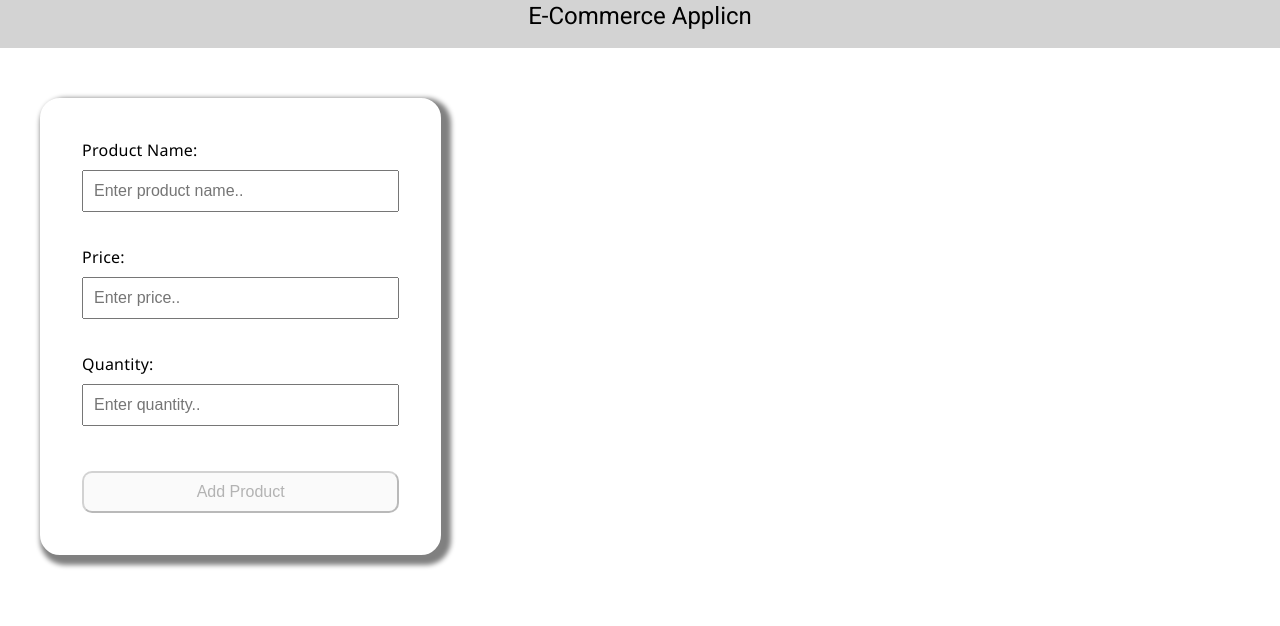
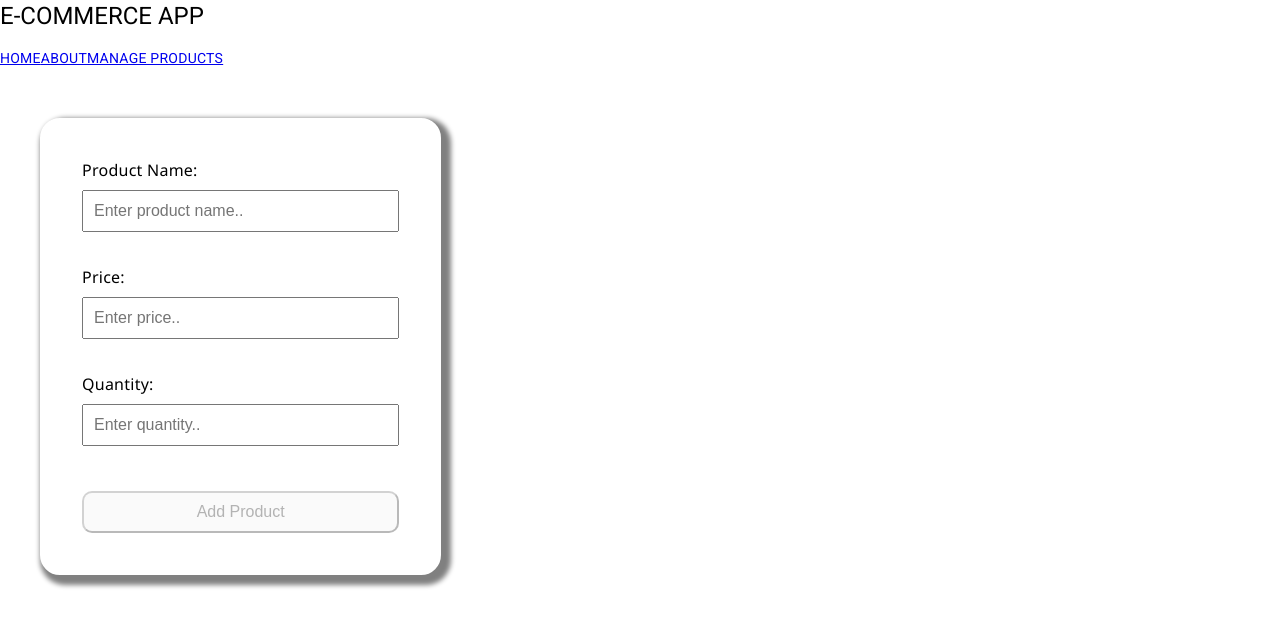
Before and after one commit to KamalPrashanth21/Angular-FrontEnd, an Angular app in the folder ecommerce/: page / in a window 1280 px wide. Shown: the top 626 px of the page. Built offline with nearby package versions, Linux system fonts and the light colour scheme; no server answers.

Commit message:
Navbar added

```diff
--- a/ecommerce/src/app/app.component.html
+++ b/ecommerce/src/app/app.component.html
@@ -1,7 +1,14 @@
 <div class = "container">
-  <header>
-    <h1>E-Commerce Applicn</h1>
-  </header>
+  <nav class="navbar">
+    <div class="nav-container">
+      <h1 class="logo">E-COMMERCE APP</h1>
+      <div class="nav-links">
+        <a href="#" class="nav-link">HOME</a>
+        <a href="#" class="nav-link">ABOUT</a>
+        <a href="#" class="nav-link">MANAGE PRODUCTS</a>
+      </div>
+    </div>
+  </nav>
   <div class = "content">
     <div class = "left-panel">
       <form (submit)="addProduct(); form.reset(); $event.preventDefault()" #form>
```
